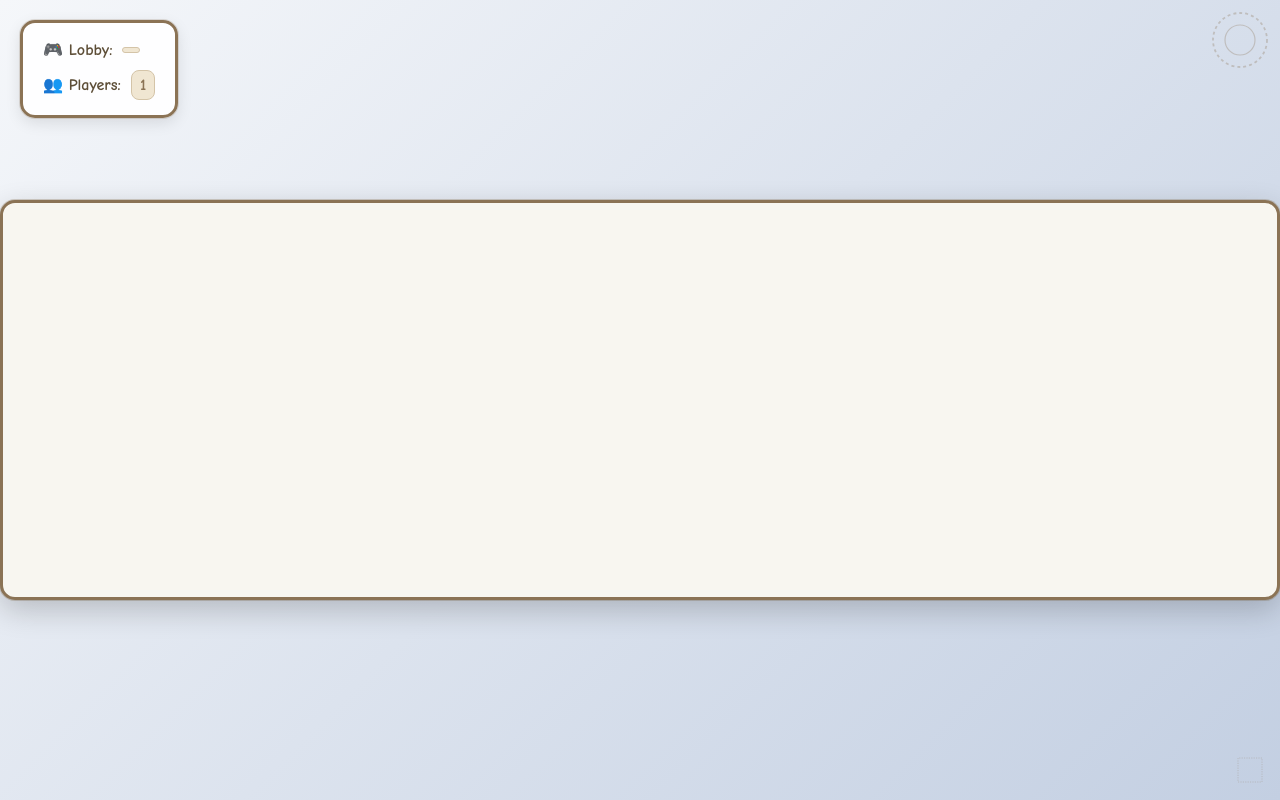
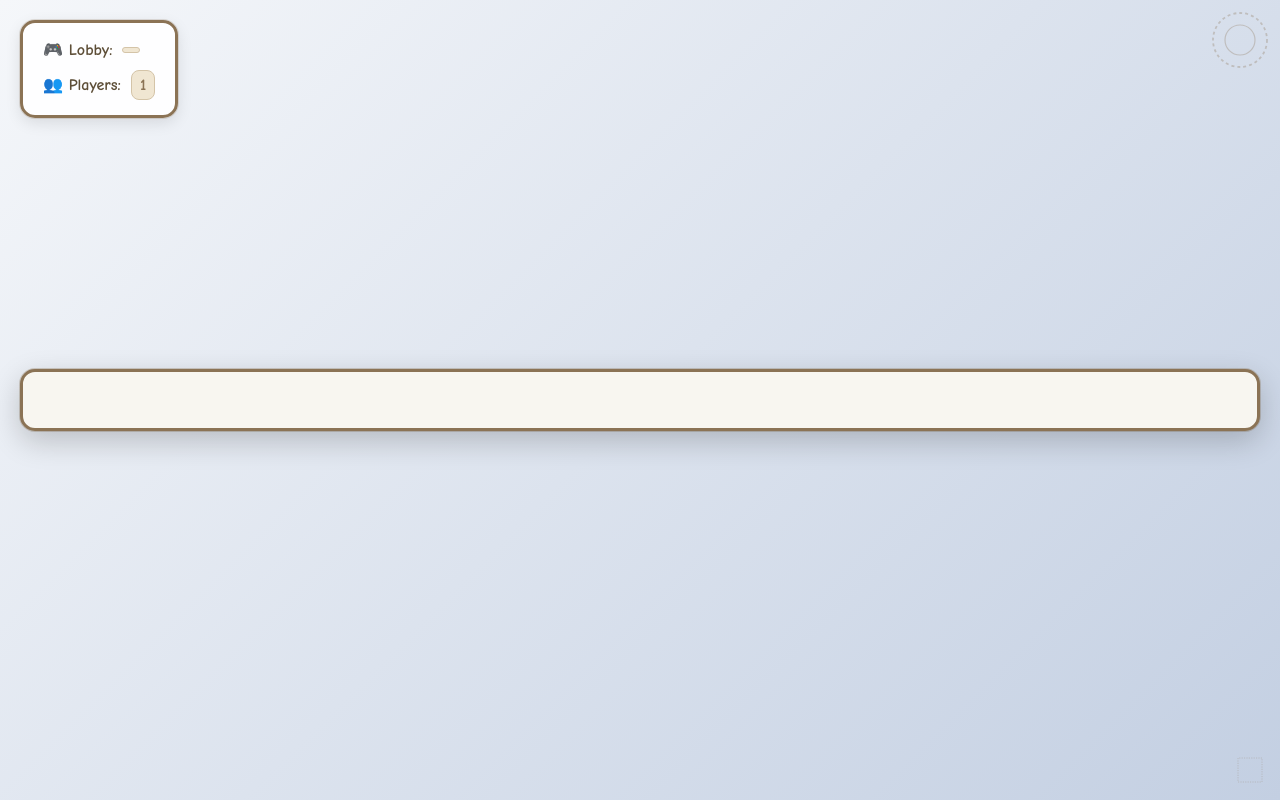
Before and after one commit to Nickdev8/cooppuzzlegame, a SvelteKit app in the folder client/: page /game in a window 1280 px wide. Built offline with nearby package versions, Linux system fonts and the light colour scheme.

Commit message:
(▰˘︹˘▰)

```diff
--- a/client/src/routes/+page.svelte
+++ b/client/src/routes/+page.svelte
@@ -493,13 +493,19 @@
       : `${window.location.protocol}//${window.location.host}`;
 
     fetch(`${physicsUrl}/api/global-player-count`)
-      .then(response => response.json())
+      .then(response => {
+        if (!response.ok) {
+          throw new Error(`HTTP ${response.status}`);
+        }
+        return response.json();
+      })
       .then(data => {
         globalPlayerCount = data.count || 0;
+        console.log('🌍 [DEBUG] Updated global player count:', globalPlayerCount);
       })
       .catch(err => {
-        console.log('Using simulated global player count');
-        // Simulate some players for demo purposes
+        console.warn('⚠️ [DEBUG] Failed to fetch global player count:', err);
+        // Use a fallback count for demo purposes
         globalPlayerCount = Math.floor(Math.random() * 50) + 10;
       });
   }
@@ -580,6 +586,12 @@
         <div class="doodle doodle-4">💡</div>
         <div class="doodle doodle-5">🎨</div>
         <div class="doodle doodle-6">📝</div> -->
+      </div>
+
+      <!-- Total players online counter -->
+      <div class="total-players-counter">
+        <span class="counter-icon">🌍</span>
+        <span class="counter-text">{globalPlayerCount} players online</span>
       </div>
     </div>
   {/if}
@@ -1836,4 +1848,43 @@
       transform: translateY(0);
     }
   }
+
+  /* Total players counter */
+  .total-players-counter {
+    position: fixed;
+    bottom: 20px;
+    right: 20px;
+    background: rgba(255, 255, 255, 0.95);
+    border: 2px solid #4ecdc4;
+    border-radius: 25px;
+    padding: 10px 15px;
+    display: flex;
+    align-items: center;
+    gap: 8px;
+    font-family: 'Comic Neue', cursive;
+    font-weight: 600;
+    color: #4ecdc4;
+    box-shadow: 0 4px 15px rgba(0,0,0,0.1);
+    z-index: 100;
+  }
+
+  .counter-icon {
+    font-size: 1.2rem;
+  }
+
+  .counter-text {
+    font-size: 0.9rem;
+  }
+
+  @media (max-width: 600px) {
+    .total-players-counter {
+      bottom: 10px;
+      right: 10px;
+      padding: 8px 12px;
+    }
+
+    .counter-text {
+      font-size: 0.8rem;
+    }
+  }
 </style>
--- a/client/src/routes/game/+page.svelte
+++ b/client/src/routes/game/+page.svelte
@@ -36,7 +36,7 @@
 	let mousePositions: MousePositionsMap = {};
 
 	let canvasWidth = 1920;
-	let canvasHeight = 1080;
+	let canvasHeight = 96;
 	let objects: Record<string, BodyState> = {};
 
 	let dragging = false;
@@ -300,9 +300,9 @@
 	onMount(() => {
 		log('[onMount] initializing');
 
-		// Set canvas to 16:9 aspect ratio (1920x1080)
+		// Set canvas to 20:1 aspect ratio (1920x96)
 		canvasWidth = 1920;
-		canvasHeight = 1080; // 16:9 ratio
+		canvasHeight = 96; // 20:1 ratio
 		canvas.width = canvasWidth;
 		canvas.height = canvasHeight;
 		canvas.style.width = '100%';
@@ -440,29 +440,37 @@
 		align-items: center;
 		justify-content: center;
 		overflow: hidden;
+		margin: 0;
+		padding: 0;
 	}
 
 	.canvas-wrapper {
 		position: relative;
 		width: 100%;
-		aspect-ratio: 16 / 9;
-		max-width: 100vw;
+		height: 100vh;
 		display: flex;
 		justify-content: center;
 		align-items: center;
+		padding: 20px;
+		box-sizing: border-box;
+		overflow: hidden;
 	}
 
 	canvas {
 		background-color: #f8f6f0;
-		width: 100%;
+		max-width: calc(100vw - 40px);
+		max-height: calc(100vh - 40px);
+		width: auto;
 		height: auto;
-		max-height: 50vh;
 		display: block;
 		border: 3px solid #8b7355;
 		border-radius: 15px;
 		box-shadow:
 			0 10px 30px rgba(0,0,0,0.2),
 			0 0 0 1px rgba(139, 115, 85, 0.3);
+		/* Maintain 20:1 aspect ratio */
+		aspect-ratio: 20 / 1;
+		object-fit: contain;
 	}
 
 	.ui-overlay {
```
Also changed, not shown: 2 other files (tests, documents, lock files or other folders).
